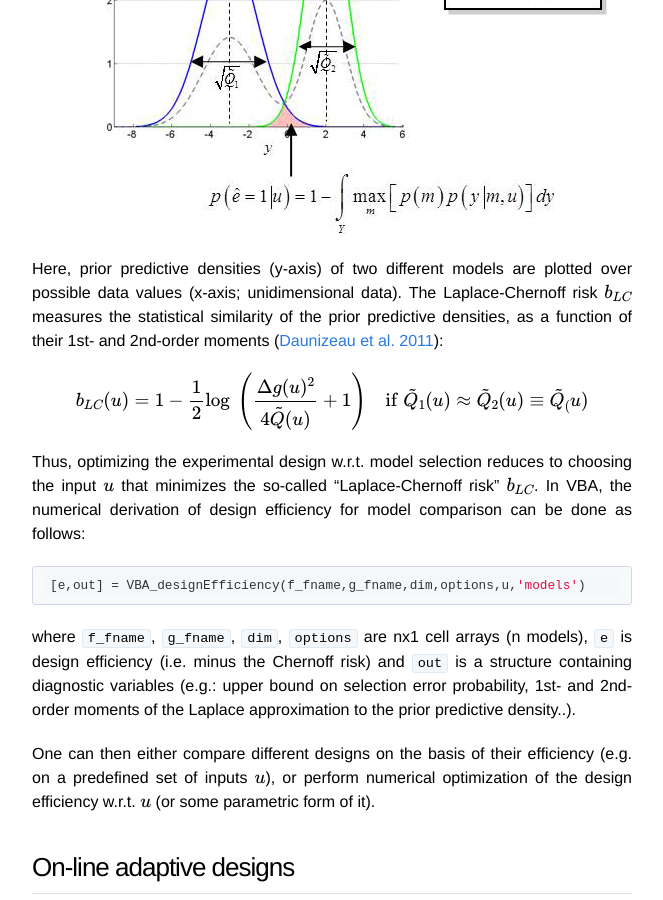
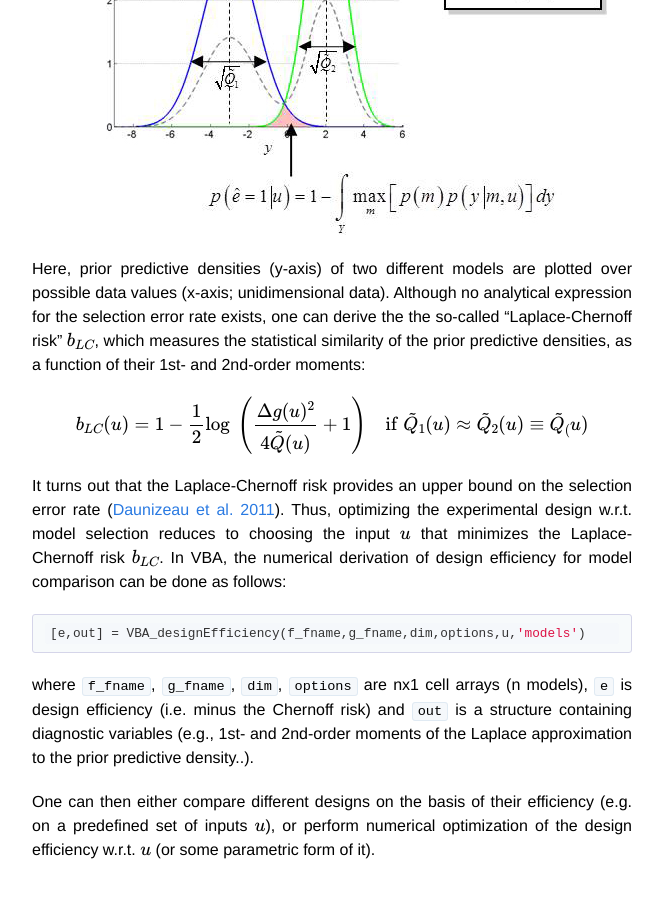
Before and after one commit to MBB-team/VBA-toolbox, a Jekyll site: the page built from _wiki/Optimizing-the-experimental-design.md, in a window 1280 px wide and 900 px high, scrolled down 1857 px. Shown: the whole window, without its empty margins (308-971 px from the left). Built offline with Jekyll 4.4.1, drawn with Linux system fonts in a browser that asks for light colours; nearby versions of some CDN libraries; formulas are drawn with MathJax 3.

Commit message:
Update Optimizing-the-experimental-design.md

````diff
--- a/_wiki/Optimizing-the-experimental-design.md
+++ b/_wiki/Optimizing-the-experimental-design.md
@@ -31,16 +31,16 @@
 
 ![]({{ site.baseurl }}/images/wiki/optim/optim0.jpg)
 
-Here, prior predictive densities (y-axis) of two different models are plotted over possible data values (x-axis; unidimensional data). The Laplace-Chernoff risk $$b_{LC}$$ measures the statistical similarity of the prior predictive densities, as a function of their 1st- and 2nd-order moments ([Daunizeau et al. 2011](http://journals.plos.org/ploscompbiol/article?id=10.1371/journal.pcbi.1002280)):
+Here, prior predictive densities (y-axis) of two different models are plotted over possible data values (x-axis; unidimensional data). Although no analytical expression for the selection error rate exists, one can derive the the so-called "Laplace-Chernoff risk" $$b_{LC}$$, which measures the statistical similarity of the prior predictive densities, as a function of their 1st- and 2nd-order moments:
 
 $$b_{LC}(u) = 1-\frac{1}{2}\log\:\left(\frac{\Delta g(u)^2}{4\tilde Q(u)}+1\right) \quad \text{if}\; \tilde Q_1(u) \approx \tilde Q_2(u) \equiv \tilde Q_(u) $$
 
-Thus, optimizing the experimental design w.r.t. model selection reduces to choosing the input $$u$$ that minimizes the so-called "Laplace-Chernoff risk" $$b_{LC}$$. In VBA, the numerical derivation of design efficiency for model comparison can be done as follows:
+It turns out that the Laplace-Chernoff risk provides an upper bound on the selection error rate ([Daunizeau et al. 2011](http://journals.plos.org/ploscompbiol/article?id=10.1371/journal.pcbi.1002280)). Thus, optimizing the experimental design w.r.t. model selection reduces to choosing the input $$u$$ that minimizes the Laplace-Chernoff risk $$b_{LC}$$. In VBA, the numerical derivation of design efficiency for model comparison can be done as follows:
 
 ```matlab
 [e,out] = VBA_designEfficiency(f_fname,g_fname,dim,options,u,'models')
 ```
-where `f_fname`, `g_fname`, `dim`, `options` are nx1 cell arrays (n models), `e` is design efficiency (i.e. minus the Chernoff risk) and `out` is a structure containing diagnostic variables (e.g.: upper bound on selection error probability, 1st- and 2nd-order moments of the Laplace approximation to the prior predictive density..).
+where `f_fname`, `g_fname`, `dim`, `options` are nx1 cell arrays (n models), `e` is design efficiency (i.e. minus the Chernoff risk) and `out` is a structure containing diagnostic variables (e.g., 1st- and 2nd-order moments of the Laplace approximation to the prior predictive density..).
 
 One can then either compare different designs on the basis of their efficiency (e.g. on a predefined set of inputs $$u$$), or perform numerical optimization of the design efficiency w.r.t. $$u$$ (or some parametric form of it).
 
````
